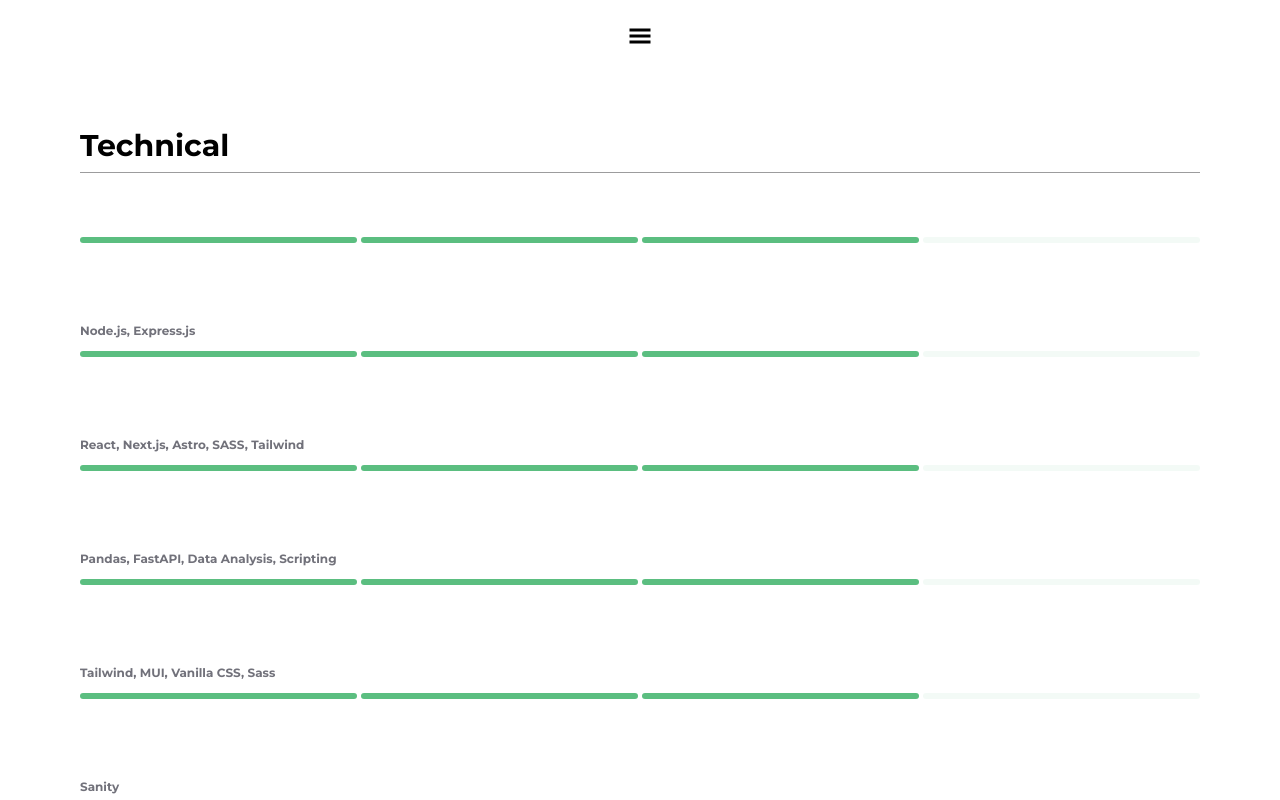
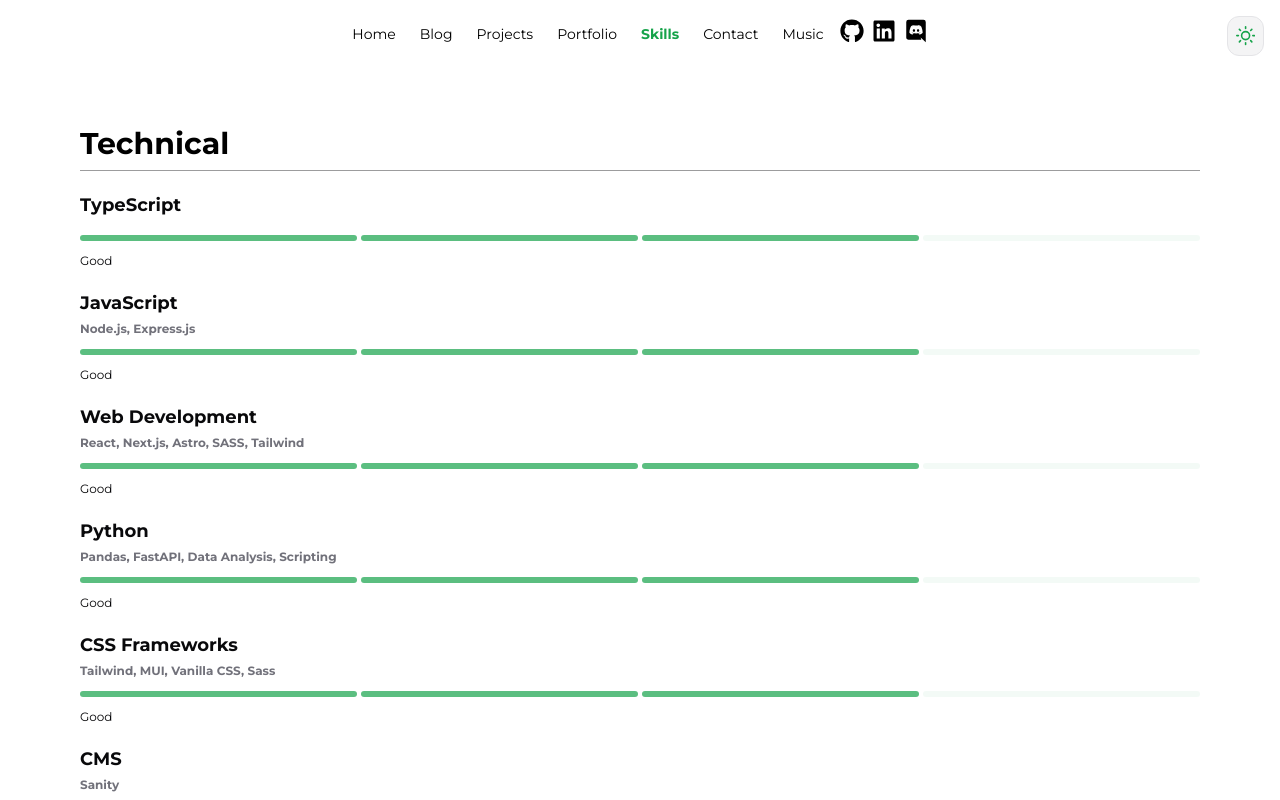
Before and after one commit to juhamikael/juhamikael.dev-next, a Next.js app: page /skills in a window 1280 px wide. Shown: the top 800 px of the page. Built offline with nearby package versions, Linux system fonts and the light colour scheme.

Commit message:
Modify responsive styling

```diff
--- a/src/app/layout.tsx
+++ b/src/app/layout.tsx
@@ -20,7 +20,7 @@
   return (
     <>
       <html lang="en" className="dark" style={{ colorScheme: "dark" }}>
-        <body className={cn("mx-20 2xl:mx-96", font.className)}>
+        <body className={cn("mx-10 md:mx-20 2xl:mx-96", font.className)}>
           <ThemeProvider attribute="class">
             <Navbar />
             <div className="min-h-screen">{children}</div>
--- a/src/app/page.tsx
+++ b/src/app/page.tsx
@@ -17,7 +17,7 @@
 import linkComponent from "@/components/portableText";
 import type { BlockType } from "@/app/types/projects";
 import zoom from "@/app/styles/zoom.module.css";
-
+import { getImageWidthAndHeight } from "@/lib/utils";
 import { Metadata } from "next";
 import { keywords, description, title } from "@/app/seo/baseMetadata";
 
@@ -30,7 +30,7 @@
 export default async function Home() {
   const about = await cachedClient(getAbout);
   const projects = await getProjectsData("landing-page-project-order");
-  const { width, height } = about[0].imageUrl;
+  const { width, height } = getImageWidthAndHeight(about[0].imageUrl);
 
   return (
     <div className="w-full 2xl:w-2/3 mx-auto">
@@ -41,7 +41,7 @@
             alt="Profile picture"
             width={width as number}
             height={height as number}
-            className="h-40 w-40 rounded-full object-cover ring ring-primary/25"
+            className="h-40 w-40  rounded-full object-cover ring ring-primary/25"
           />
           <div>
             <CardTitle>{"Hi, I'm Juha Mikael"}</CardTitle>
@@ -68,10 +68,12 @@
         </CardContent>
       </Card>
       <StraightLine className="mb-6 mt-2" />
-      <div className="grid 2xl:grid-cols-2 w-full gap-8">
+      <h1 className="text-card-primary font-black text-2xl underline underline-offset-3">
+        Things I've built
+      </h1>
       {projects.map((project) => (
         <ProjectCard
-            className={zoom.zoom}
+          className={`my-4 ${zoom.zoom}`}
           projectName={project.title}
           key={project.slug}
           project={project}
@@ -82,6 +84,5 @@
         />
       ))}
     </div>
-    </div>
   );
 }
--- a/src/components/Icons.tsx
+++ b/src/components/Icons.tsx
@@ -18,8 +18,8 @@
 const Icons: FC<IContactIconsProps> = ({ icons, isOpen = false }) => {
   return (
     <div
-      className={`ml-4 flex flex-col space-y-2 2xl:space-y-0 2xl:flex-row 2xl:space-x-2 ${
-        isOpen ? "block" : "hidden 2xl:flex"
+      className={`ml-4 flex flex-col gap-y-2 lg:space-y-0 lg:flex-row lg:space-x-2 ${
+        isOpen ? "block" : "hidden lg:flex"
       }`}
     >
       {icons.map(({ key, link, customLink }) => {
@@ -37,6 +37,7 @@
         return (
           <div key={`${key}-${link || "main"}`}>
             <Link
+              target="_blank"
               className="hover:text-primary transition-colors dark:text-primary"
               href={href || "/"}
             >
--- a/src/components/Navbar.tsx
+++ b/src/components/Navbar.tsx
@@ -53,7 +53,7 @@
     pageName: "Contact",
   },
   music: {
-    href: "/music",
+    href: "https://music.juhamikael.info",
     pageName: "Music",
   },
 };
@@ -79,9 +79,9 @@
 const NavLinksList: FC<INavLinksListProps> = ({ links, isOpen }) => {
   return (
     <div
-      className={`flex flex-col space-y-2 2xl:flex-row 2xl:space-x-6 2xl:justify-center 2xl:w-full ${
+      className={`flex flex-col space-y-2 lg:flex-row lg:space-x-6 lg:justify-center lg:w-full ${
         isOpen ? "block transform-none opacity-100" : "hidden"
-      } 2xl:block block duration-500 ease-in-out transition-opacity`}
+      } lg:block block duration-500 ease-in-out transition-opacity`}
     >
       {links.map((linkKey) => {
         const { href, pageName } = NavLinksObject[linkKey];
@@ -102,23 +102,30 @@
   );
 
   return (
-    <nav className="p-4 flex flex-col 2xl:flex-row 2xl:items-center 2xl:mx-20">
+    <nav className="p-4 flex flex-col lg:flex-row lg:items-center lg:mx-20">
       <div className="fixed right-0 p-4 top-0">
         <ToggleNightmode
-          className={`${isOpen ? "block" : "hidden"} 2xl:block `}
+          className={`${isOpen ? "block" : "hidden"} lg:block `}
         />
       </div>
-      <div className="flex justify-center 2xl:mx-auto items-center gap-x-4">
+      <div className="lg:mx-auto items-center gap-x-4">
         <button
-          className={`2xl:hidden self-center mt-2`}
+          className={`flex lg:hidden self-center mt-2`}
           onClick={() => setIsOpen(!isOpen)}
         >
-          {!isOpen ? (
-            <GiHamburgerMenu className="text-2xl" />
-          ) : (
-            <AiOutlineClose className="text-2xl" />
+          {!isOpen && (
+            <GiHamburgerMenu className="text-3xl hover:text-primary hover:ring ring-primary/20 rounded-lg" />
           )}
         </button>
+        <div className="flex justify-center">
+          {isOpen && (
+            <button
+              className={`flex lg:hidden items-center self-center mt-2 -ml-6`}
+              onClick={() => setIsOpen(!isOpen)}
+            >
+              {isOpen && <AiOutlineClose className="text-lg mr-6" />}
+            </button>
+          )}
           <NavLinksList
             isOpen={isOpen}
             links={[
@@ -131,7 +138,10 @@
               "music",
             ]}
           />
+          <div className="flex items-center">
             <Icons isOpen={isOpen} icons={iconDetails} />
+          </div>
+        </div>
       </div>
     </nav>
   );
--- a/src/components/SkillsAnimation.tsx
+++ b/src/components/SkillsAnimation.tsx
@@ -37,7 +37,9 @@
     <div className="my-5 flex justify-center ">
       <div className="flex w-full flex-col justify-center text-white">
         <div>
-          <div className="text-lg font-bold">{language}</div>
+          <div className="text-lg font-bold text-card-foreground">
+            {language}
+          </div>
           <div className="mt-1 text-xs font-bold text-muted-foreground">
             {additionalText instanceof Array ? (
               additionalText.join(", ")
@@ -47,7 +49,9 @@
           </div>
         </div>
         <div className="my-3 flex flex-row space-x-1 ">{elements}</div>
-        <div className="text-xs">{skillLevelArray[howMany - 1]}</div>
+        <div className="text-xs text-card-foreground">
+          {skillLevelArray[howMany - 1]}
+        </div>
       </div>
     </div>
   );
--- a/tailwind.config.js
+++ b/tailwind.config.js
@@ -12,6 +12,8 @@
       center: true,
       padding: "2rem",
       screens: {
+        xs: "320px",
+        sm: "500px",
         "2xl": "1400px",
       },
     },
```
Lines whose indentation alone changed are shown as unchanged.
